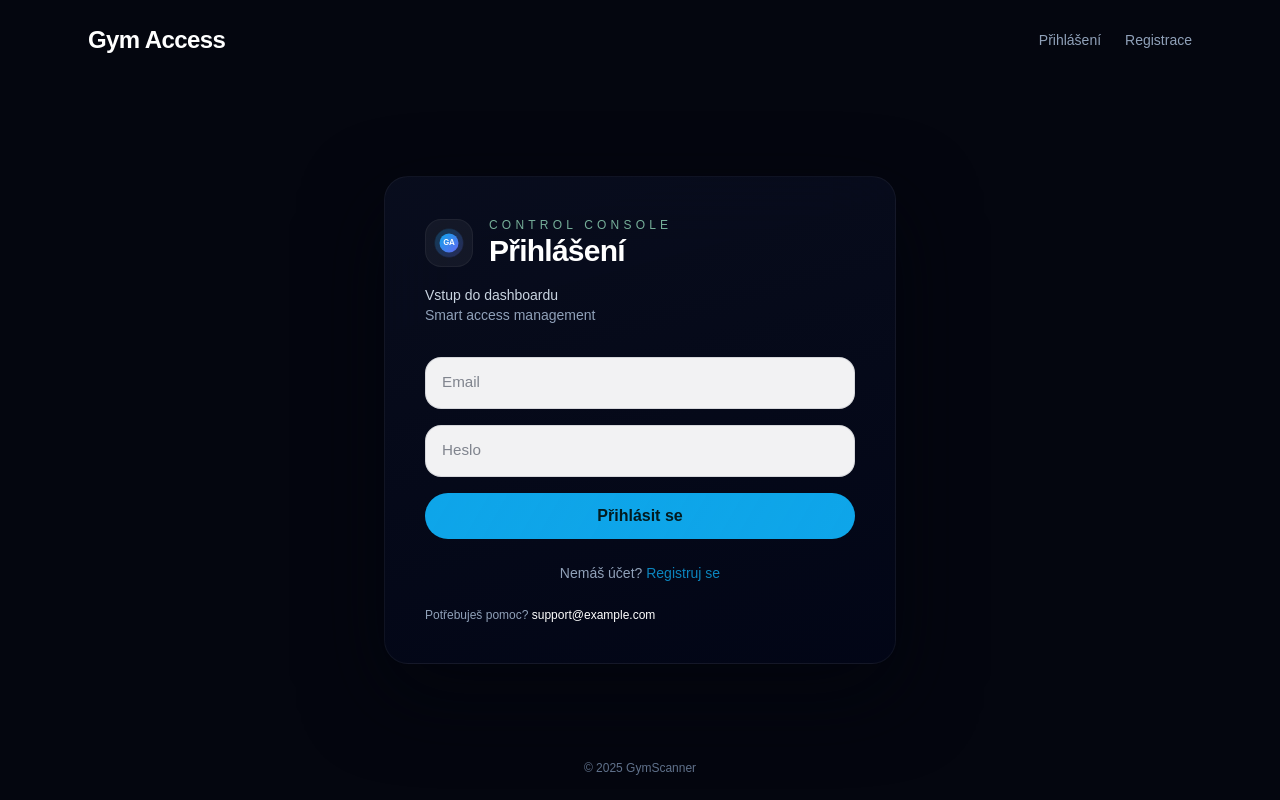
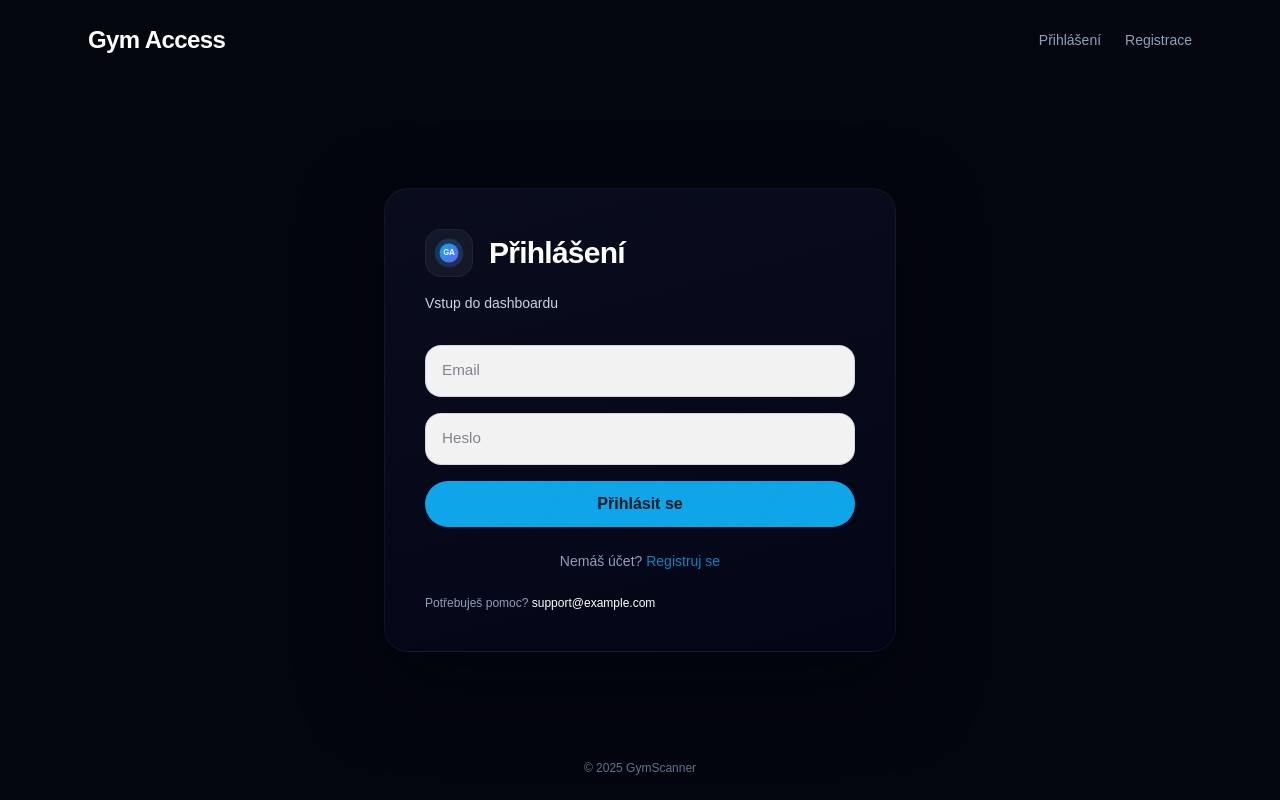
Before and after one commit to jakub2929/GymScanner, a Next.js app in the folder frontend/: page /login in a window 1280 px wide. Built offline with nearby package versions, Linux system fonts and the light colour scheme; no server answers.

Commit message:
Hide console label and tagline on auth pages

```diff
--- a/frontend/src/components/auth-card.tsx
+++ b/frontend/src/components/auth-card.tsx
@@ -42,12 +42,10 @@ export default function AuthCard({ title, subtitle, navLinks, children }: PropsW
               <img src={logoSrc} alt={`${branding.brandName} logo`} className="h-12 w-12 rounded-2xl object-contain border border-white/5 bg-white/5 p-2" />
             )}
             <div>
-              <p className="text-xs uppercase tracking-[0.35em] text-emerald-200/70">{branding.consoleName}</p>
               <h1 className="text-3xl font-semibold tracking-tight">{title}</h1>
             </div>
           </div>
           {subtitle && <p className="text-slate-300 text-sm">{subtitle}</p>}
-          {branding.tagline && <p className="text-slate-400 text-sm">{branding.tagline}</p>}
           <div className="mt-8 space-y-6">{children}</div>
           {branding.supportEmail && (
             <p className="text-xs text-slate-400 mt-6">
```
